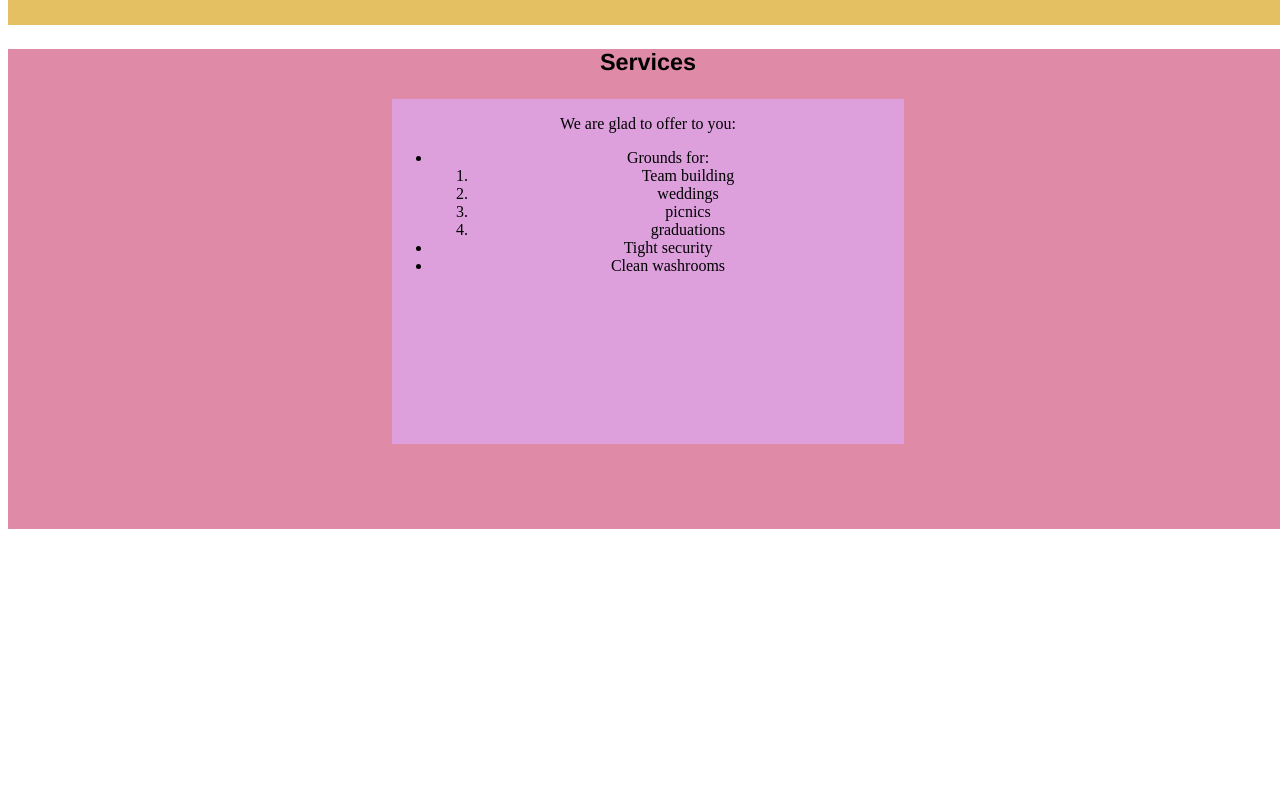
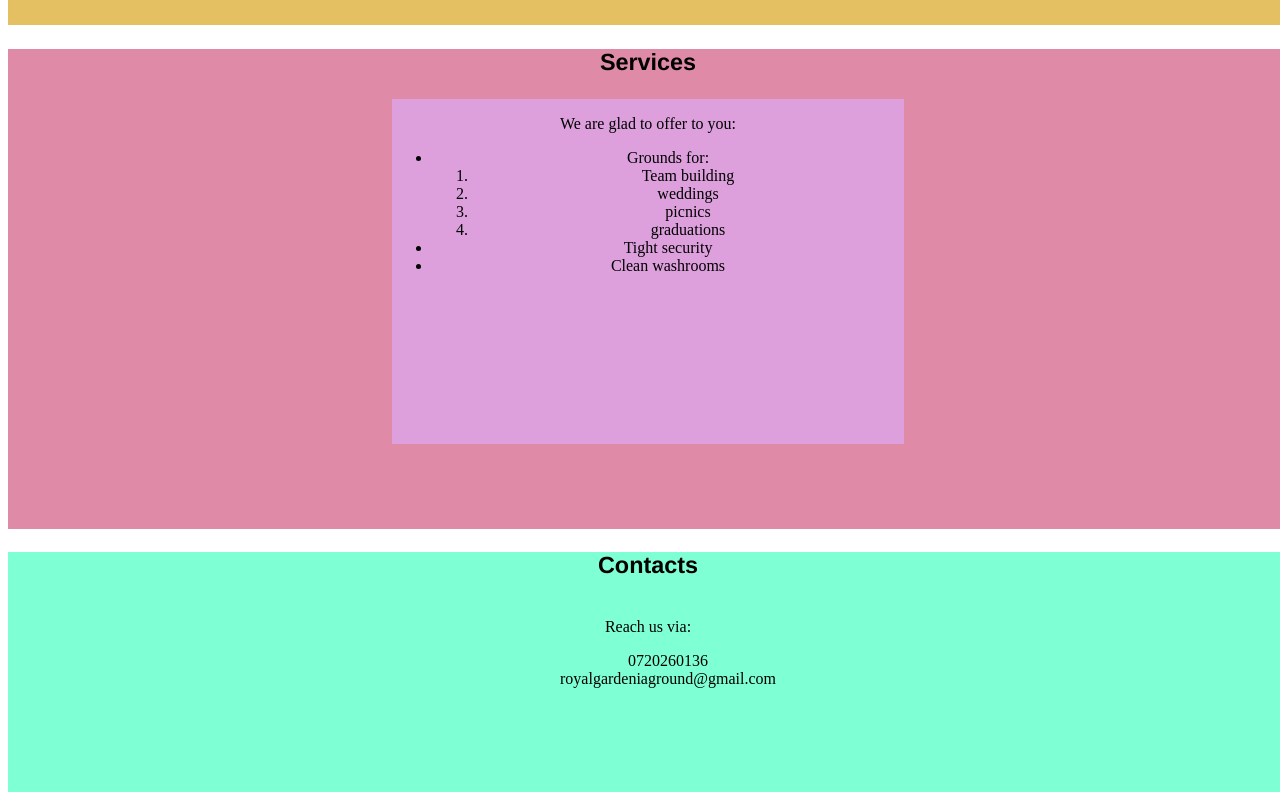
Before and after one commit to Sam-Muhoho/Royal-Gardenia, a plain HTML site: page index.html in a window 1280 px wide. Shown: the part 2025-2825 px from the top of the page. Before the commit the page ends 2562 px from the top, so only its background shows below. Drawn offline with Linux system fonts and the light colour scheme.

Commit message:
added contacts

```diff
--- a/index.html
+++ b/index.html
@@ -106,6 +106,21 @@
     </div>
 </section>
 
+<section class="contacts">
+    <div class="sub-heading">
+        <h3>Contacts</h3>
+    </div>
+    <div class="contacts-card">
+        <div class="card">
+            <p>Reach us via:</p>
+            <ul>
+                <li>0720260136</li>
+                <li>royalgardeniaground@gmail.com</li>
+            </ul>
+        </div>
+    </div>
+
+</section>
 
 </body>
 </html>
--- a/style.css
+++ b/style.css
@@ -165,3 +165,25 @@ display:flex;
     height:90%;
     background-color:plum;
 }
+
+.contacts {
+    width: 100vw;
+    height: 30vh;
+    background-color: aquamarine;
+    text-align: center;
+}
+
+.contacts .sub-heading{
+    font-size: 20px;
+    font-family:'Franklin Gothic Medium', 'Arial Narrow', Arial, sans-serif;
+}
+
+.contacts .contacts-card {
+    width: 100%;
+    height: 80%;
+    display: flex;
+    justify-content: space-around;
+}
+.contacts .contacts-card .card ul{
+ list-style: none;
+}
```
